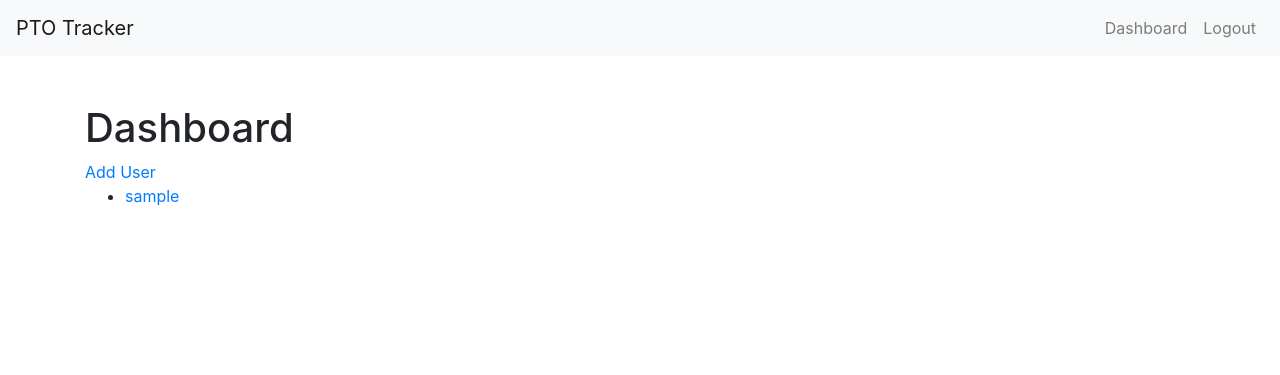
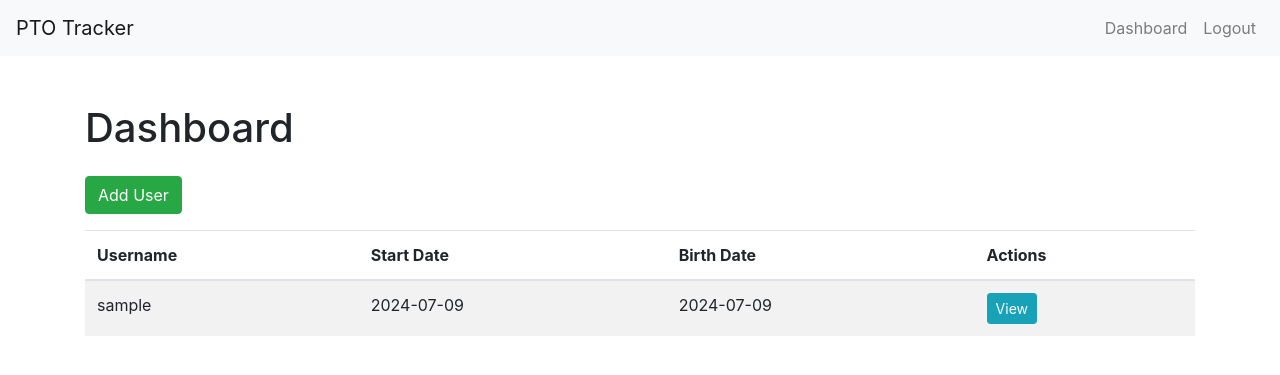
Before and after one commit to ChristopherStrom/PTO-Tracker, a Flask app: page /dashboard in a window 1280 px wide. Shown: the top 375 px of the page. Run offline with Flask 3, Linux system fonts and the light colour scheme; the visitor is signed in with stand-in values (Sample User, id 1); data comes from the database, SQL or seed files in the repository; some libraries are stand-ins or nearby versions.

Commit message:
Update dashboard.html
add style

```diff
--- a/templates/dashboard.html
+++ b/templates/dashboard.html
@@ -1,10 +1,27 @@
 {% extends "base.html" %}
 {% block content %}
-    <h1>Dashboard</h1>
-    <a href="{{ url_for('add_user') }}">Add User</a>
-    <ul>
-        {% for user in users %}
-            <li><a href="{{ url_for('view_user', user_id=user.id) }}">{{ user.username }}</a></li>
-        {% endfor %}
-    </ul>
+    <h1 class="mb-4">Dashboard</h1>
+    <a href="{{ url_for('add_user') }}" class="btn btn-success mb-3">Add User</a>
+    <table class="table table-striped">
+        <thead>
+            <tr>
+                <th>Username</th>
+                <th>Start Date</th>
+                <th>Birth Date</th>
+                <th>Actions</th>
+            </tr>
+        </thead>
+        <tbody>
+            {% for user in users %}
+                <tr>
+                    <td>{{ user.username }}</td>
+                    <td>{{ user.start_date }}</td>
+                    <td>{{ user.birth_date }}</td>
+                    <td>
+                        <a href="{{ url_for('view_user', user_id=user.id) }}" class="btn btn-info btn-sm">View</a>
+                    </td>
+                </tr>
+            {% endfor %}
+        </tbody>
+    </table>
 {% endblock %}
```
